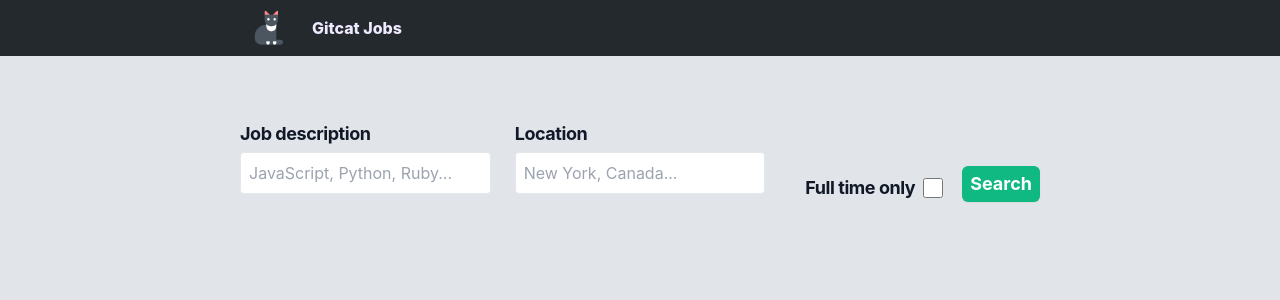
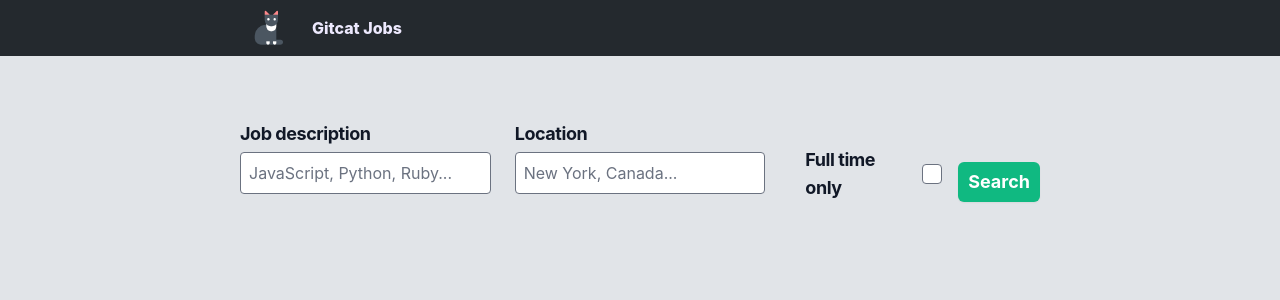
Before and after one commit to denimartn/gitcat-jobs, a React (Create React App) app: page /#/ in a window 1280 px wide. Shown: the top 300 px of the page. Built offline with nearby package versions, Linux system fonts and the light colour scheme; no server answers.

Commit message:
style fixes

```diff
--- a/package.json
+++ b/package.json
@@ -3,9 +3,10 @@
   "name": "github-jobs",
   "version": "0.1.0",
   "private": true,
-  "proxy" : "https://jobs.github.com",
+  "proxy": "https://jobs.github.com",
   "dependencies": {
     "@craco/craco": "^6.1.1",
+    "@tailwindcss/forms": "^0.2.1",
     "@testing-library/jest-dom": "^4.2.4",
     "@testing-library/react": "^9.5.0",
     "@testing-library/user-event": "^7.2.1",
--- a/src/Form.js
+++ b/src/Form.js
@@ -31,7 +31,7 @@ function Form(props) {
           </label>
           <input
             type="text"
-            className="w-full mt-1 p-2 border rounded focus:outline-none focus:shadow-outline focus:border-green-500"
+            className="w-full mt-1 p-2  rounded focus:outline-none focus:border-green-500 focus:ring-green-500 outline-none"
             onChange={handleJobChange}
             name="job"
             placeholder="JavaScript, Python, Ruby..."
@@ -43,7 +43,7 @@ function Form(props) {
           </label>
           <input
             type="text"
-            className="w-full mt-1 p-2 border rounded focus:outline-none focus:shadow-outline focus:border-green-500"
+            className="w-full mt-1 p-2 rounded focus:border-green-500 focus:ring-green-500 outline-none"
             onChange={handleLocationChange}
             name="location"
             placeholder="New York, Canada..."
@@ -57,13 +57,13 @@ function Form(props) {
             </span>
             <input
               type="checkbox"
-              className="h-5 w-5 cursor-pointer"
+              className="h-5 w-5 cursor-pointer text-green-500 rounded focus:ring-green-500"
               onClick={handleFullTime}
             />
           </div>
           <button
             type="submit"
-            className="text-lg py-2 px-2 rounded-md font-bold leading-5 text-white bg-green-500 shadow-sm hover:bg-green-500 focus:outline-none focus:shadow-outline-green active:bg-green-500"
+            className="text-lg p-2.5 rounded-md font-bold leading-5 text-white bg-green-500 shadow-sm hover:bg-green-500 focus:outline-none focus:shadow-outline-green active:bg-green-500"
           >
             Search
           </button>
--- a/tailwind.config.js
+++ b/tailwind.config.js
@@ -7,5 +7,5 @@ module.exports = {
   variants: {
     extend: {},
   },
-  plugins: [],
+  plugins: [require('@tailwindcss/forms')],
 }
```
Also changed, not shown: 1 other file (tests, documents, lock files or other folders).
